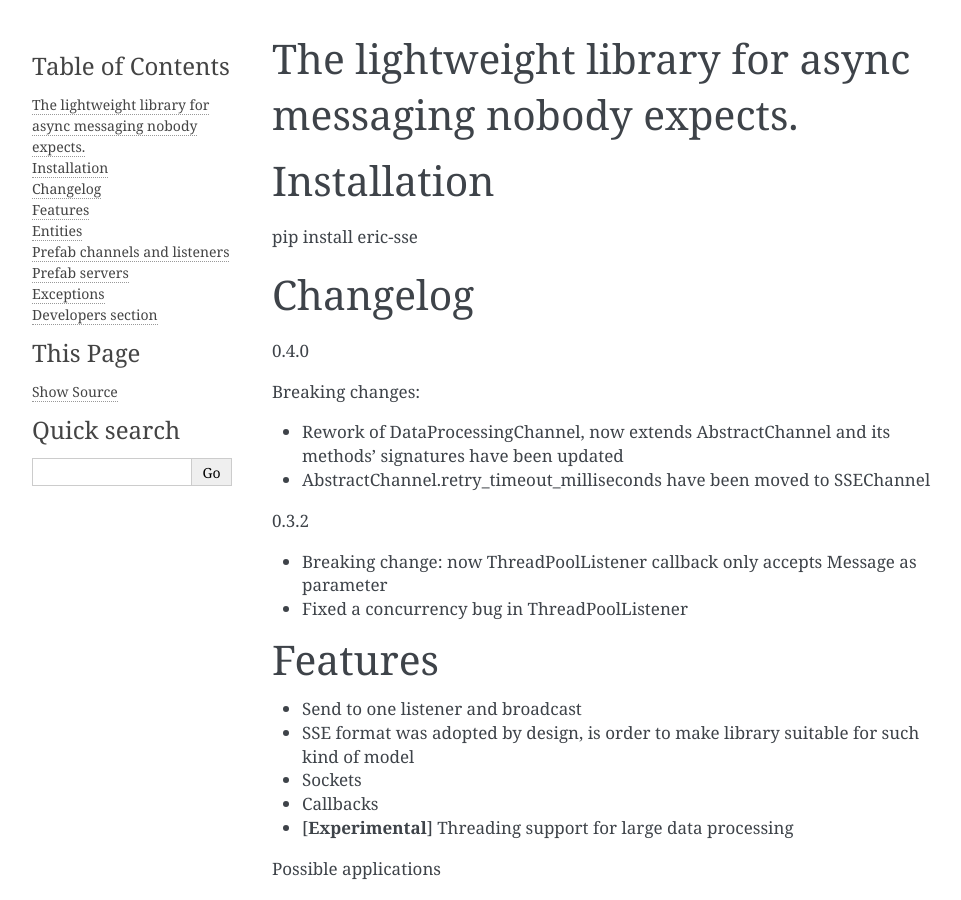
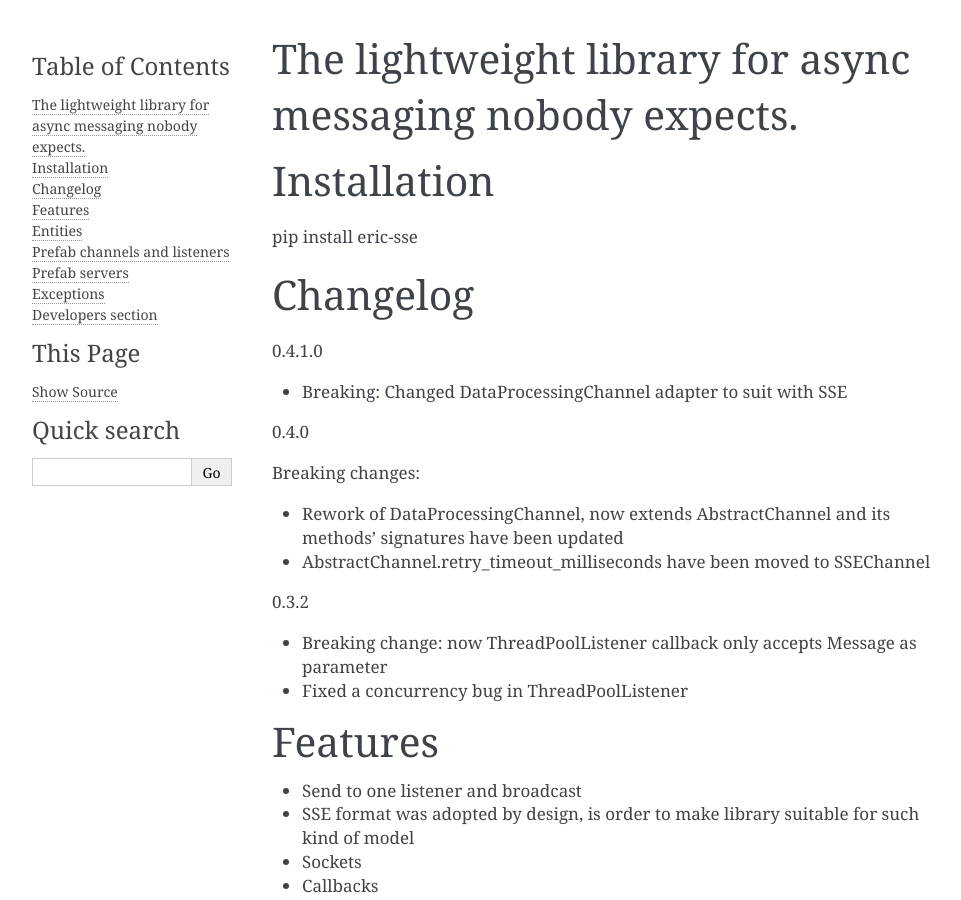
Before and after one commit to laxertu/eric, a Sphinx documentation site: the page built from docs/source/index.rst, in a window 1280 px wide and 900 px high. Shown: the whole window, without its empty margins (148-1109 px from the left). Built offline with Sphinx 7.4.7, drawn with Linux system fonts in a browser that asks for light colours.

Commit message:
0.4.1.0
* Breaking: Changed DataProcessingChannel adapter to suit with SSE

```diff
--- a/docs/source/index.rst
+++ b/docs/source/index.rst
@@ -7,6 +7,10 @@ pip install eric-sse
 
 Changelog
 =========
+0.4.1.0
+
+* Breaking: Changed DataProcessingChannel adapter to suit with SSE
+
 0.4.0
 
 Breaking changes:
```
